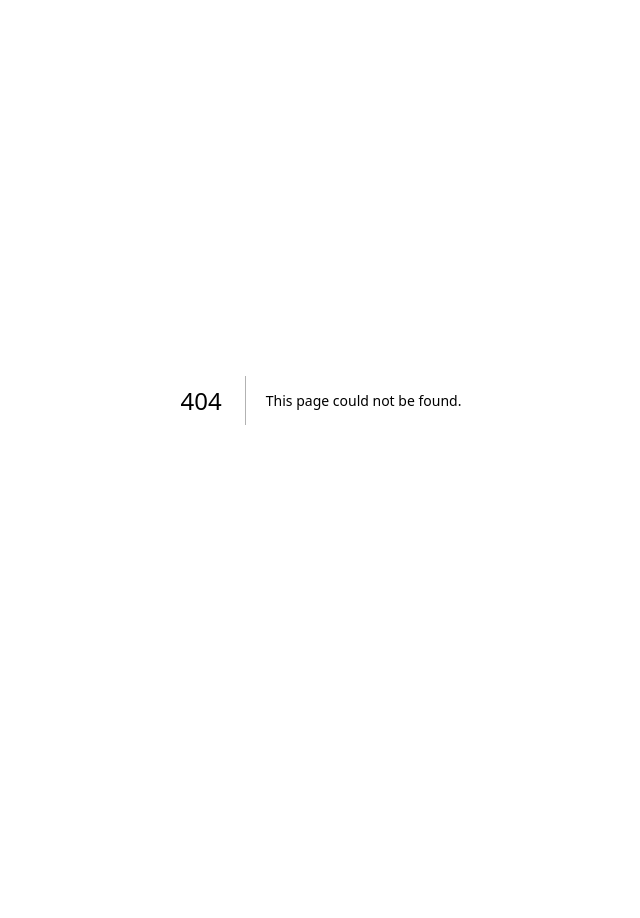
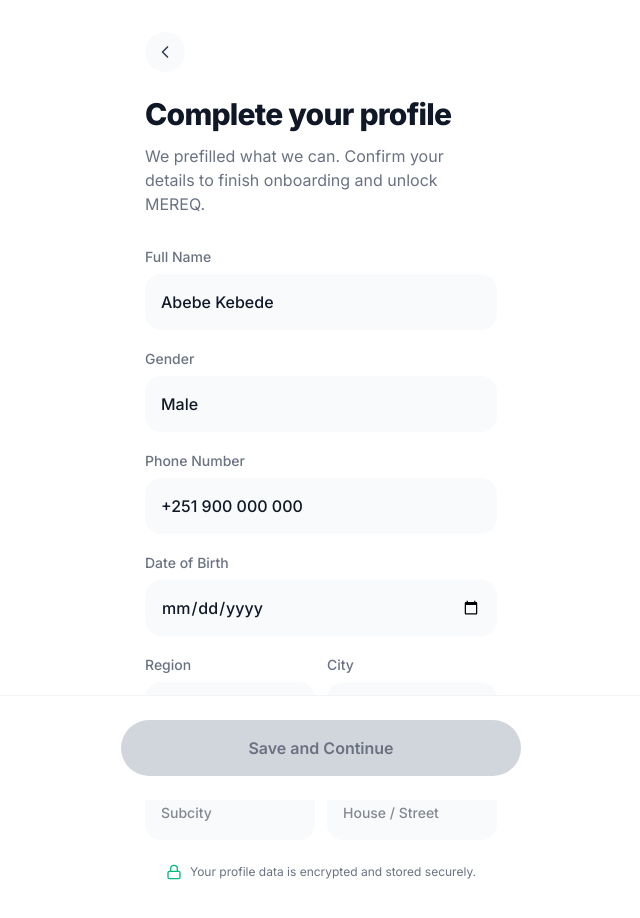
Before and after one commit to MichaelBirhanuGmichael/BNPL, a Next.js app: page /verify/profile in a window 1280 px wide. Before the commit this address had no page. Shown: the top 918 px of the page, without its empty margins (319-959 px from the left). Before the commit the page ends 800 px from the top, so only its background shows below. Built offline with nearby package versions, Linux system fonts and the light colour scheme.

Commit message:
Update Navigation and Add Profile Page: Changed navigation routes in VerifyOtpPage and LivenessPage to direct users to the new Verify Profile page. Introduced the Verify Profile page for users to complete their onboarding by filling out personal information.

```diff
--- a/app/verify/liveness/page.tsx
+++ b/app/verify/liveness/page.tsx
@@ -59,7 +59,7 @@ export default function LivenessPage() {
           <button
             type="button"
             disabled={!hasConsent}
-            onClick={() => router.push("/dashboard")}
+            onClick={() => router.push("/verify/profile")}
             className="w-full h-14 rounded-full bg-emerald-500 text-white font-semibold text-base disabled:bg-gray-300 disabled:text-gray-500 transition-colors"
           >
             Scan Face
--- a/app/verify/page.tsx
+++ b/app/verify/page.tsx
@@ -15,7 +15,7 @@ export default function VerifyOtpPage() {
     // Prototype flow: no validation, auto-continue on full OTP length.
     if (value.length === 6) {
       setTimeout(() => {
-        router.push("/dashboard");
+        router.push("/verify/fayda-id");
       }, 350);
     }
   };
@@ -61,7 +61,7 @@ export default function VerifyOtpPage() {
         <div className="max-w-[400px] mx-auto px-6 pt-4 pb-8 safe-bottom opacity-0 animate-slide-up delay-300">
           <button
             type="button"
-            onClick={() => router.push("/dashboard")}
+            onClick={() => router.push("/verify/fayda-id")}
             className="w-full h-[58px] rounded-full font-semibold text-[17px] bg-[#00D084] text-white shadow-lg shadow-[#00D084]/25 transition-all duration-300 ease-out active:scale-[0.98]"
           >
             Verify & Continue
--- /dev/null
+++ b/app/verify/profile/page.tsx
@@ -0,0 +1,190 @@
+"use client";
+
+import { ChangeEvent, FormEvent, ReactNode, useMemo, useState } from "react";
+import { ChevronLeft, Lock } from "lucide-react";
+import { useRouter } from "next/navigation";
+import { mockDashboardData } from "@/data/mockDashboardData";
+
+type ProfileFormState = {
+  fullName: string;
+  gender: string;
+  phoneNumber: string;
+  dateOfBirth: string;
+  region: string;
+  city: string;
+  subcity: string;
+  addressLine: string;
+};
+
+export default function VerifyProfilePage() {
+  const router = useRouter();
+  const [form, setForm] = useState<ProfileFormState>({
+    fullName: `${mockDashboardData.user.firstName} Kebede`,
+    gender: "Male",
+    phoneNumber: "+251 900 000 000",
+    dateOfBirth: "",
+    region: "Addis Ababa",
+    city: "Addis Ababa",
+    subcity: "",
+    addressLine: "",
+  });
+
+  const handleInputChange =
+    (field: keyof ProfileFormState) => (event: ChangeEvent<HTMLInputElement | HTMLSelectElement>) => {
+      setForm((current) => ({ ...current, [field]: event.target.value }));
+    };
+
+  const requiredCompleted = useMemo(
+    () =>
+      Boolean(
+        form.fullName.trim() &&
+          form.gender.trim() &&
+          form.phoneNumber.trim() &&
+          form.dateOfBirth.trim() &&
+          form.region.trim() &&
+          form.city.trim() &&
+          form.subcity.trim() &&
+          form.addressLine.trim()
+      ),
+    [form]
+  );
+
+  const handleContinue = (event: FormEvent) => {
+    event.preventDefault();
+    router.push("/dashboard");
+  };
+
+  return (
+    <div className="min-h-screen max-w-[400px] mx-auto bg-white flex flex-col">
+      <div className="px-6 pt-8 pb-6">
+        <button
+          type="button"
+          onClick={() => router.back()}
+          aria-label="Go back"
+          className="w-10 h-10 rounded-full bg-gray-50 hover:bg-gray-100 transition-colors flex items-center justify-center"
+        >
+          <ChevronLeft className="w-5 h-5 text-gray-700" />
+        </button>
+      </div>
+
+      <form onSubmit={handleContinue} className="flex-1 px-6 pb-32 overflow-y-auto">
+        <h1 className="text-3xl font-extrabold tracking-tight text-gray-900">Complete your profile</h1>
+        <p className="mt-3 text-gray-500">
+          We prefilled what we can. Confirm your details to finish onboarding and unlock MEREQ.
+        </p>
+
+        <div className="mt-7 space-y-4">
+          <Field label="Full Name">
+            <input
+              type="text"
+              value={form.fullName}
+              onChange={handleInputChange("fullName")}
+              className="w-full h-14 rounded-2xl bg-gray-50 px-4 text-base font-medium text-gray-900 outline-none focus:ring-2 focus:ring-emerald-200"
+              placeholder="Enter full name"
+            />
+          </Field>
+
+          <Field label="Gender">
+            <select
+              value={form.gender}
+              onChange={handleInputChange("gender")}
+              className="w-full h-14 rounded-2xl bg-gray-50 px-4 text-base font-medium text-gray-900 outline-none focus:ring-2 focus:ring-emerald-200 appearance-none"
+            >
+              <option>Male</option>
+              <option>Female</option>
+              <option>Prefer not to say</option>
+            </select>
+          </Field>
+
+          <Field label="Phone Number">
+            <input
+              type="text"
+              value={form.phoneNumber}
+              onChange={handleInputChange("phoneNumber")}
+              className="w-full h-14 rounded-2xl bg-gray-50 px-4 text-base font-medium text-gray-900 outline-none focus:ring-2 focus:ring-emerald-200"
+              placeholder="+251 9XX XXX XXX"
+            />
+          </Field>
+
+          <Field label="Date of Birth">
+            <input
+              type="date"
+              value={form.dateOfBirth}
+              onChange={handleInputChange("dateOfBirth")}
+              className="w-full h-14 rounded-2xl bg-gray-50 px-4 text-base font-medium text-gray-900 outline-none focus:ring-2 focus:ring-emerald-200"
+            />
+          </Field>
+
+          <div className="grid grid-cols-2 gap-3">
+            <Field label="Region">
+              <input
+                type="text"
+                value={form.region}
+                onChange={handleInputChange("region")}
+                className="w-full h-14 rounded-2xl bg-gray-50 px-4 text-sm font-medium text-gray-900 outline-none focus:ring-2 focus:ring-emerald-200"
+                placeholder="Region"
+              />
+            </Field>
+            <Field label="City">
+              <input
+                type="text"
+                value={form.city}
+                onChange={handleInputChange("city")}
+                className="w-full h-14 rounded-2xl bg-gray-50 px-4 text-sm font-medium text-gray-900 outline-none focus:ring-2 focus:ring-emerald-200"
+                placeholder="City"
+              />
+            </Field>
+          </div>
+
+          <div className="grid grid-cols-2 gap-3">
+            <Field label="Subcity">
+              <input
+                type="text"
+                value={form.subcity}
+                onChange={handleInputChange("subcity")}
+                className="w-full h-14 rounded-2xl bg-gray-50 px-4 text-sm font-medium text-gray-900 outline-none focus:ring-2 focus:ring-emerald-200"
+                placeholder="Subcity"
+              />
+            </Field>
+            <Field label="Address Line">
+              <input
+                type="text"
+                value={form.addressLine}
+                onChange={handleInputChange("addressLine")}
+                className="w-full h-14 rounded-2xl bg-gray-50 px-4 text-sm font-medium text-gray-900 outline-none focus:ring-2 focus:ring-emerald-200"
+                placeholder="House / Street"
+              />
+            </Field>
+          </div>
+        </div>
+
+        <div className="mt-6 flex items-center justify-center gap-2">
+          <Lock className="w-4 h-4 text-emerald-500" />
+          <span className="text-xs text-gray-500">Your profile data is encrypted and stored securely.</span>
+        </div>
+      </form>
+
+      <footer className="fixed bottom-0 left-0 right-0 p-6 bg-white border-t border-gray-100">
+        <div className="max-w-[400px] mx-auto">
+          <button
+            type="submit"
+            onClick={handleContinue}
+            className="w-full h-14 rounded-full bg-emerald-500 text-white font-semibold text-base disabled:bg-gray-300 disabled:text-gray-500 hover:bg-emerald-600 transition-colors"
+            disabled={!requiredCompleted}
+          >
+            Save and Continue
+          </button>
+        </div>
+      </footer>
+    </div>
+  );
+}
+
+function Field({ label, children }: { label: string; children: ReactNode }) {
+  return (
+    <label className="block">
+      <span className="text-sm font-medium text-gray-500">{label}</span>
+      <div className="mt-1.5">{children}</div>
+    </label>
+  );
+}
```
